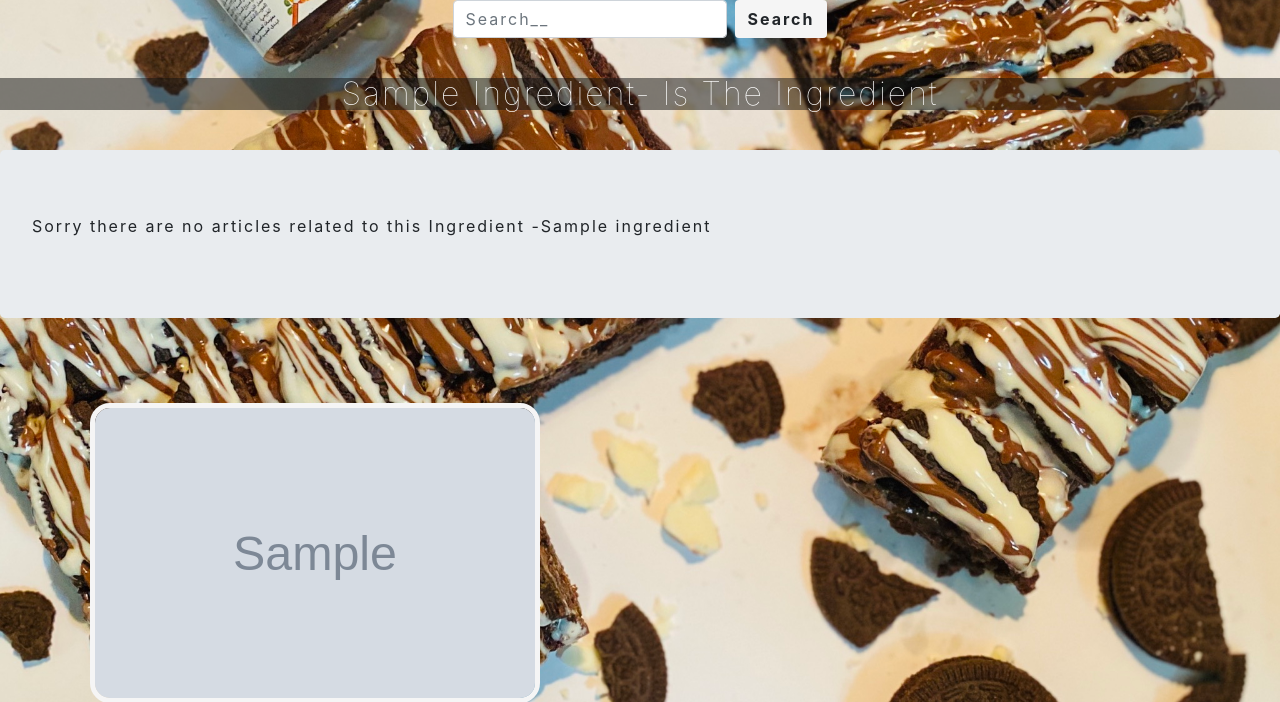
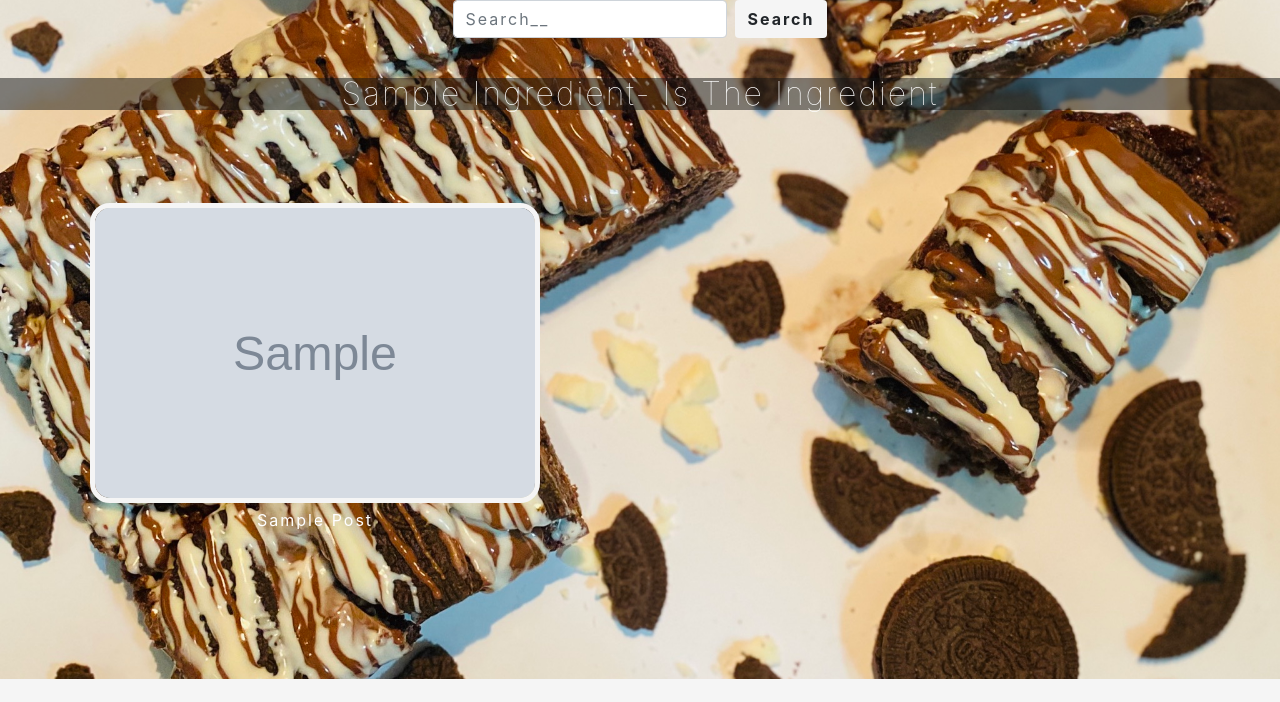
Before and after one commit to mustafamoayyed52/myprojectdir, a Django app: page /ingredients/1/ in a window 1280 px wide. Shown: the part 121-823 px from the top of the page. After the commit the page ends 800 px from the top, so only its background shows below. Run offline with Django 3.2, Linux system fonts and the light colour scheme; tables that the repository leaves empty hold one stand-in row (values such as "Sample post"); grey boxes marked "Sample" are stand-in pictures; some libraries are stand-ins or nearby versions.

Commit message:
added backimg

```diff
--- a/basic_app/templates/basic_app/ingredients_detail.html
+++ b/basic_app/templates/basic_app/ingredients_detail.html
@@ -10,12 +10,7 @@
     <p class="ingtitle"> {{ingredients.title}}- is the ingredient </p>
 </div>
 
-{% if not page_obj  %}
-<div class=" jumbotron">
 
-    <p> Sorry there are no articles related to this Ingredient -{{ingredients.title}} </p>
-</div>
-{% endif %}
 <br>
 <br>
 <div class="container containerlist">
--- a/basic_app/templates/basic_app/search.html
+++ b/basic_app/templates/basic_app/search.html
@@ -5,7 +5,7 @@
 <br>
 
 
-{% if not page_obj  %}
+{% if not post  %}
 <div class=" jumbotron">
 
         <p> Sorry there are no articles related to this search -</p>
```
